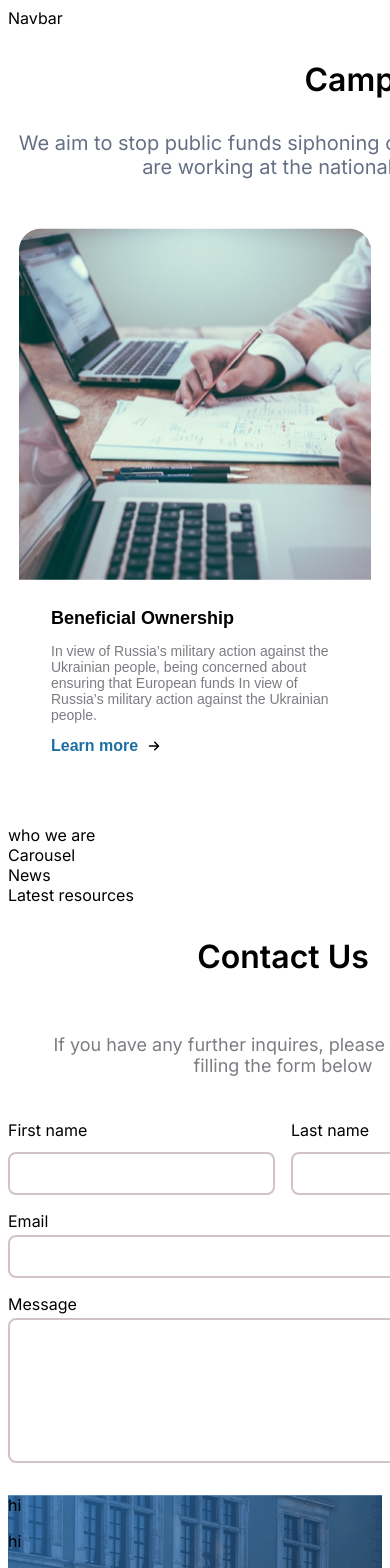
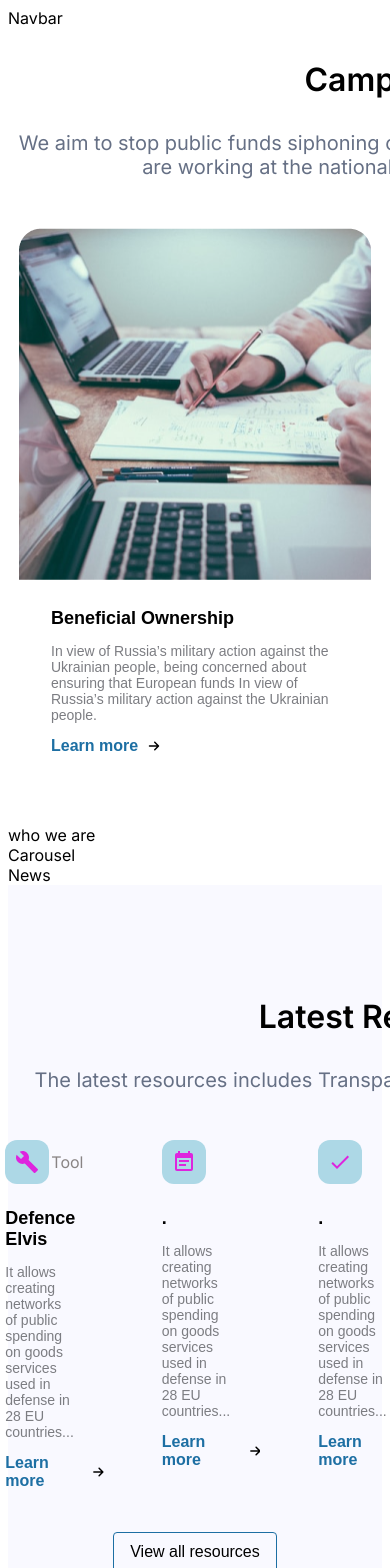
Before and after one commit to Arun-Dhungana/landing_page, a Next.js app: page / in a window 390 px wide. Shown: the top 1568 px of the page. Built offline with nearby package versions, Linux system fonts and the light colour scheme.

Commit message:
roghlt completed latest resources part //(not responsive though)

```diff
--- a/package.json
+++ b/package.json
@@ -9,6 +9,10 @@
     "lint": "next lint"
   },
   "dependencies": {
+    "@emotion/react": "^11.11.4",
+    "@emotion/styled": "^11.11.5",
+    "@mui/icons-material": "^5.15.19",
+    "@mui/material": "^5.15.19",
     "next": "14.2.3",
     "react": "^18",
     "react-dom": "^18",
--- a/src/app/(components)/latestresource.jsx
+++ b/src/app/(components)/latestresource.jsx
@@ -1,3 +1,91 @@
+import BuildIcon from "@mui/icons-material/Build";
+import EventNoteIcon from "@mui/icons-material/EventNote";
+import DoneIcon from "@mui/icons-material/Done";
 export const Latestresource = () => {
-  return <div>Latest resources</div>;
+  return (
+    <div className="latest">
+      <div className="latest-heading">
+        <h3>Latest Resources</h3>
+        <p>
+          The latest resources includes Transparency Toolkit,Evidence,Best
+          Practices
+        </p>
+      </div>
+      <div className="latest-cards">
+        <div className="latest-card">
+          <div>
+            <span>
+              <BuildIcon fontSize="medium"></BuildIcon>
+            </span>
+            Tool
+          </div>
+          <header>Defence Elvis</header>
+          <p>
+            It allows creating networks of public spending on goods services
+            used in defense in 28 EU countries...
+          </p>
+          <footer>
+            Learn more{" "}
+            <svg
+              xmlns="http://www.w3.org/2000/svg"
+              viewBox="0 0 448 512"
+              width={12}
+              height={12}
+            >
+              <path d="M438.6 278.6c12.5-12.5 12.5-32.8 0-45.3l-160-160c-12.5-12.5-32.8-12.5-45.3 0s-12.5 32.8 0 45.3L338.8 224 32 224c-17.7 0-32 14.3-32 32s14.3 32 32 32l306.7 0L233.4 393.4c-12.5 12.5-12.5 32.8 0 45.3s32.8 12.5 45.3 0l160-160z" />
+            </svg>
+          </footer>
+        </div>
+        <div className="latest-card">
+          <div>
+            <span>
+              <EventNoteIcon fontSize="medium"></EventNoteIcon>
+            </span>
+          </div>
+          <header>.</header>
+          <p>
+            It allows creating networks of public spending on goods services
+            used in defense in 28 EU countries...
+          </p>
+          <footer>
+            Learn more{" "}
+            <svg
+              xmlns="http://www.w3.org/2000/svg"
+              viewBox="0 0 448 512"
+              width={12}
+              height={12}
+            >
+              <path d="M438.6 278.6c12.5-12.5 12.5-32.8 0-45.3l-160-160c-12.5-12.5-32.8-12.5-45.3 0s-12.5 32.8 0 45.3L338.8 224 32 224c-17.7 0-32 14.3-32 32s14.3 32 32 32l306.7 0L233.4 393.4c-12.5 12.5-12.5 32.8 0 45.3s32.8 12.5 45.3 0l160-160z" />
+            </svg>
+          </footer>
+        </div>
+        <div className="latest-card">
+          <div>
+            <span>
+              <DoneIcon fontSize="medium"></DoneIcon>
+            </span>
+          </div>
+          <header>.</header>
+          <p>
+            It allows creating networks of public spending on goods services
+            used in defense in 28 EU countries...
+          </p>
+          <footer>
+            Learn more
+            <svg
+              xmlns="http://www.w3.org/2000/svg"
+              viewBox="0 0 448 512"
+              width={12}
+              height={12}
+            >
+              <path d="M438.6 278.6c12.5-12.5 12.5-32.8 0-45.3l-160-160c-12.5-12.5-32.8-12.5-45.3 0s-12.5 32.8 0 45.3L338.8 224 32 224c-17.7 0-32 14.3-32 32s14.3 32 32 32l306.7 0L233.4 393.4c-12.5 12.5-12.5 32.8 0 45.3s32.8 12.5 45.3 0l160-160z" />
+            </svg>
+          </footer>
+        </div>
+      </div>
+      <span>
+        <button type="button"> View all resources</button>
+      </span>
+    </div>
+  );
 };
--- a/src/app/globals.css
+++ b/src/app/globals.css
@@ -131,6 +131,97 @@
   color: grey;
 }
 
+.latest {
+  background-color: #F9F9FF;
+  height: auto;
+  padding: 80px 0;
+  box-sizing: border-box;
+  width: 100%;
+}
+.latest .latest-heading {
+  width: 768px;
+  gap: 20px;
+  text-align: center;
+  margin-left: auto;
+  margin-right: auto;
+  margin-bottom: 48px;
+}
+.latest .latest-heading h3 {
+  font-size: 32px;
+  font-weight: 600;
+}
+.latest .latest-heading p {
+  color: #667085;
+  font-size: 20px;
+  font-weight: 400;
+}
+.latest .latest-cards {
+  display: flex;
+  flex-direction: row;
+  justify-content: center;
+  gap: 26px;
+}
+.latest .latest-cards .latest-card {
+  width: 352px;
+  border-radius: 20px;
+}
+.latest .latest-cards .latest-card div {
+  display: flex;
+  flex-direction: row;
+  align-items: center;
+  padding-left: 32px;
+  color: rgb(137, 132, 132);
+}
+.latest .latest-cards .latest-card div span {
+  padding: 10px;
+  background-color: lightblue;
+  border-radius: 12px;
+  margin-right: 2px;
+  color: rgb(222, 36, 222);
+}
+.latest .latest-cards .latest-card header {
+  font-family: "DM Sans", sans-serif;
+  padding-left: 32px;
+  font-weight: 700;
+  font-size: 18px;
+  text-align: start;
+  padding-top: 24px;
+}
+.latest .latest-cards .latest-card p {
+  font-family: "DM Sans", sans-serif;
+  padding-left: 32px;
+  font-weight: 400;
+  font-size: 14px;
+  color: #7C7D82;
+  padding-right: 30px;
+}
+.latest .latest-cards .latest-card footer {
+  font-family: "DM Sans", sans-serif;
+  padding-left: 32px;
+  display: flex;
+  flex-direction: row;
+  align-items: center;
+  font-weight: 700;
+  font-size: 16px;
+  color: #1D6FA3;
+  gap: 10px;
+}
+.latest span {
+  display: flex;
+  flex-direction: row;
+  justify-content: center;
+}
+.latest span button {
+  border: 1px solid #1D6FA3;
+  border-radius: 4px;
+  padding: 10px 16px;
+  background-color: #F9F9FF;
+  font-weight: 400;
+  font-size: medium;
+  margin-top: 42px;
+  align-self: center;
+}
+
 :root {
   font-family: "Inter", sans-serif;
   margin: 0;
--- a/src/styles/main.scss
+++ b/src/styles/main.scss
@@ -2,6 +2,7 @@
 @import 'whoweare.scss';
 @import 'contact.scss';
 @import 'footer.scss';
+@import 'latest.scss';
 :root{
     font-family: 'Inter',sans-serif;
     margin: 0;
```
Also changed, not shown: 2 other files (tests, documents, lock files or other folders).
